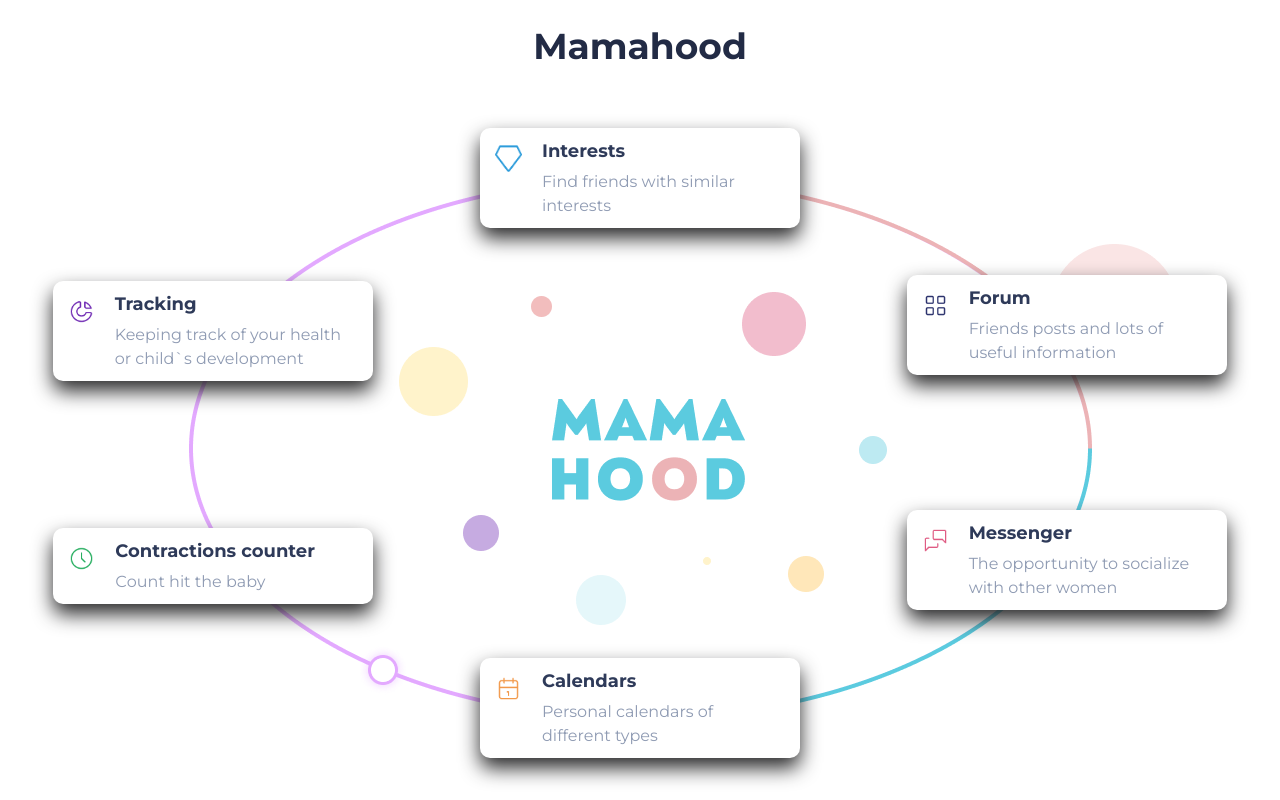
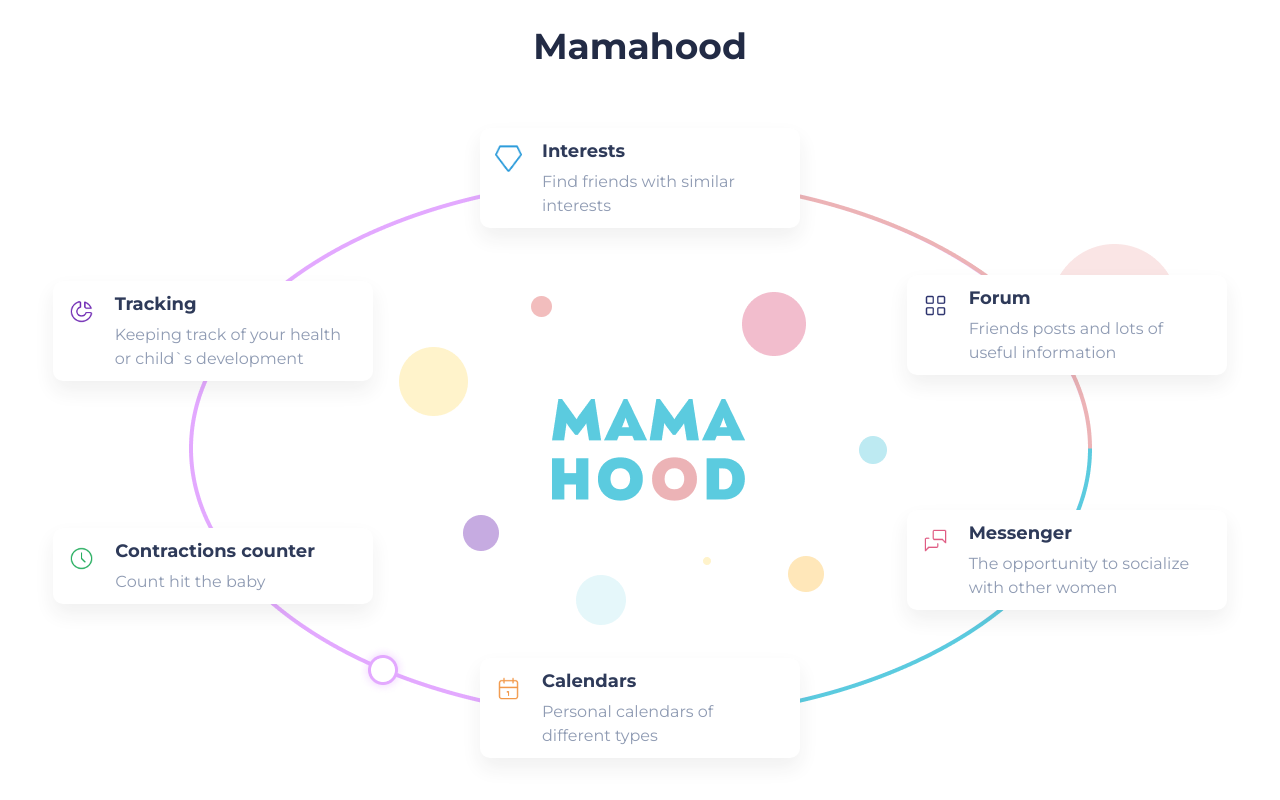
Before and after one commit to NazarMatkovskyi/MamaHood, a React (Create React App) app: page / in a window 1280 px wide. Shown: the part 3100-3900 px from the top of the page. Built offline with nearby package versions, Linux system fonts and the light colour scheme.

Commit message:
fix shadow cards

```diff
--- a/src/components/frameCard/FrameCard.css
+++ b/src/components/frameCard/FrameCard.css
@@ -1,7 +1,7 @@
 .frame_card {
   width: 320px;
   border-radius: 10px;
-  box-shadow: 0px 10px 20px rgb(41, 41, 42);
+  box-shadow: 0px 10px 20px rgba(41, 41, 42, 0.07);
   background-color: #fff;
   display: flex;
   padding: 10px 30px 10px 15px;
```
